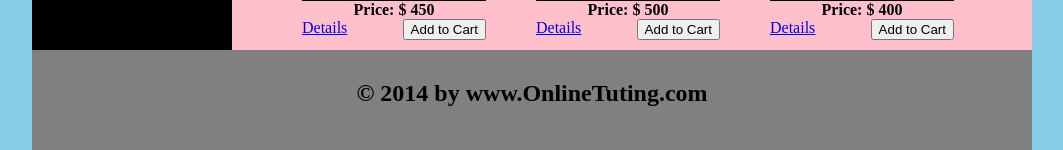
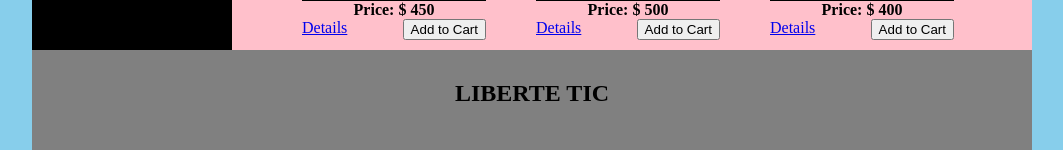
Before and after one commit to dew321/ecommerce, a PHP site: page /index.php in a window 1280 px wide. Shown: the part 680-830 px from the top of the page, without its empty margins (108-1171 px from the left). Run offline with PHP 8.4, Linux system fonts and the light colour scheme; data comes from the database, SQL or seed files in the repository; data that the repository does not hold is empty.

Commit message:
Update index.php

```diff
--- a/ecommerce/index.php
+++ b/ecommerce/index.php
@@ -128,7 +128,7 @@ include("functions/functions.php");
 
 		<div id="footer">
 
-		<h2 style="text-align:center; padding-top:30px;">&copy; 2014 by www.OnlineTuting.com</h2>
+		<h2 style="text-align:center; padding-top:30px;"> LIBERTE TIC</h2>
 
 		</div>
 
```
